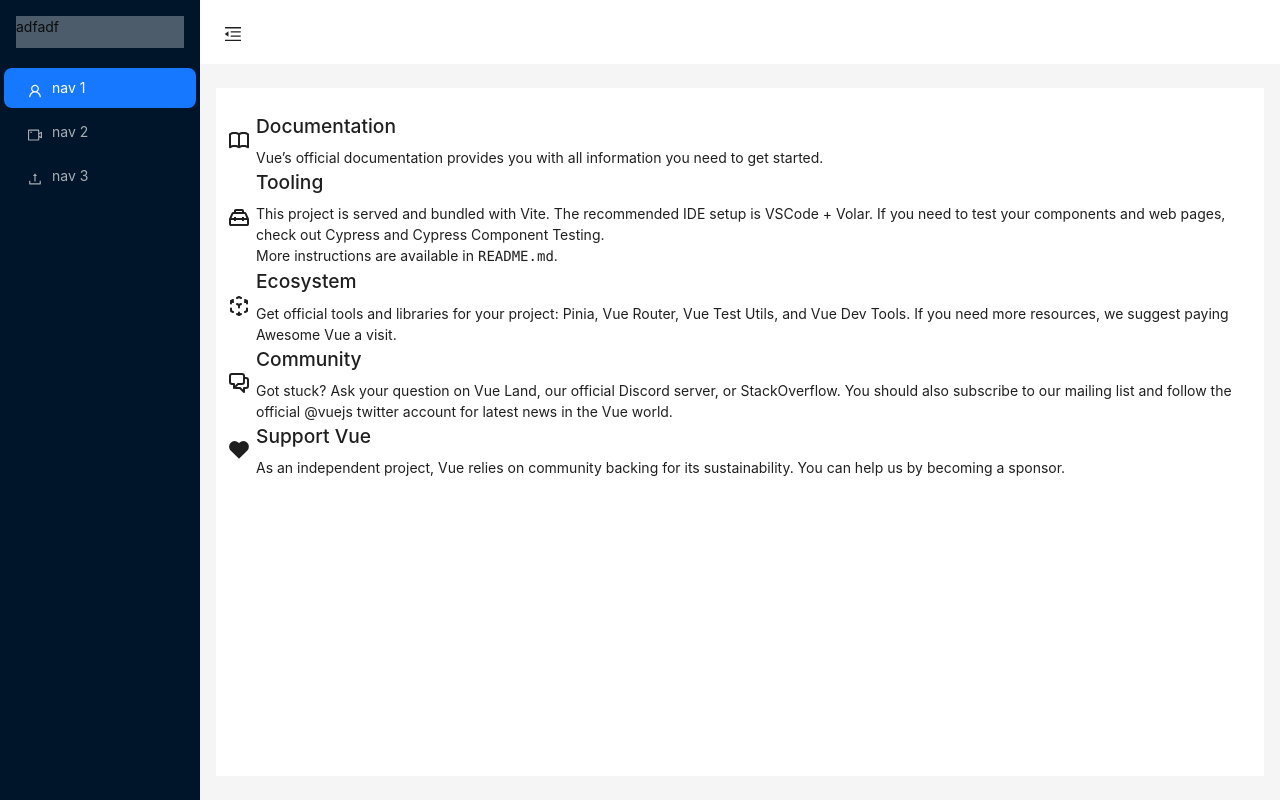
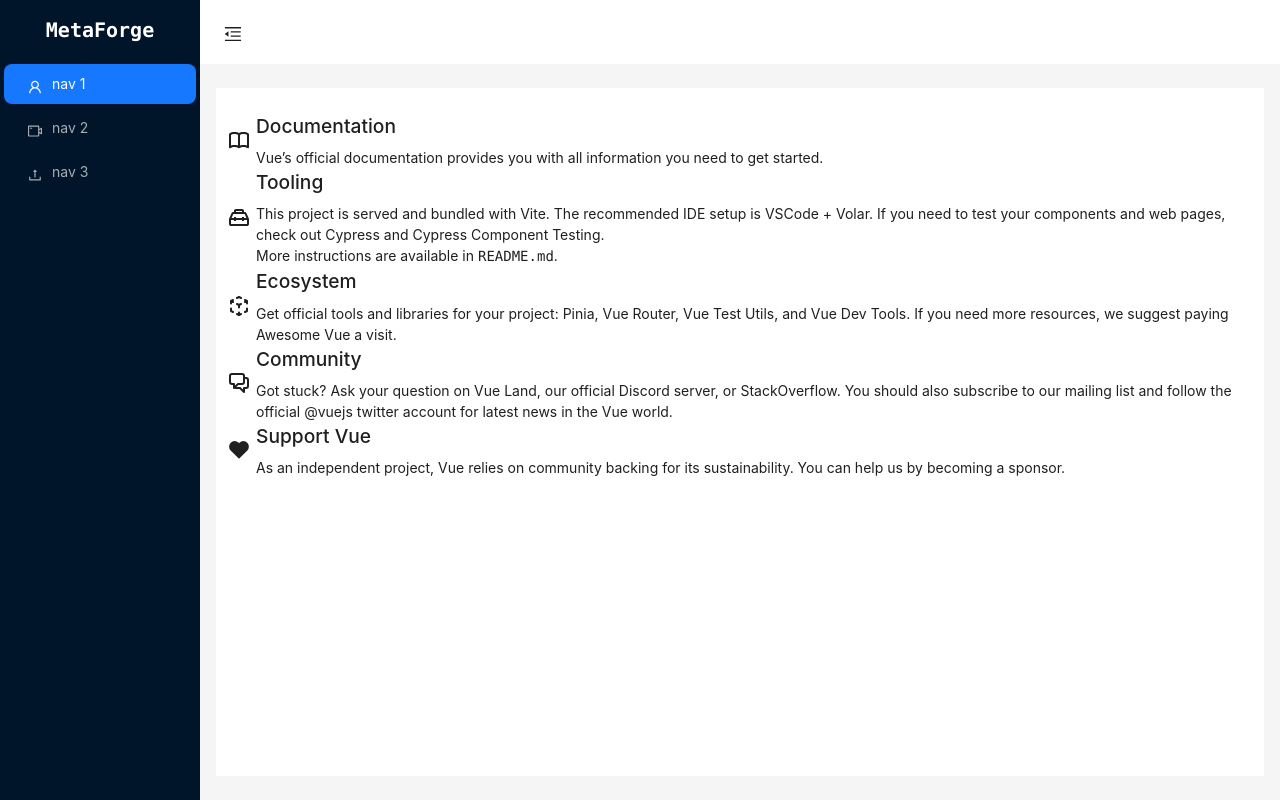
Before and after one commit to usual2970/meta-forge, a Vue app in the folder ui/: page / in a window 1280 px wide. Built offline with nearby package versions, Linux system fonts and the light colour scheme.

Commit message:
initpage

```diff
--- a/ui/src/layouts/Admin.vue
+++ b/ui/src/layouts/Admin.vue
@@ -1,7 +1,7 @@
 <template>
-  <a-layout id="mf-layout">
+  <a-layout id="mf-layout" class="font-mono">
     <a-layout-sider v-model:collapsed="collapsed" :trigger="null" collapsible>
-      <div class="logo">adfadf</div>
+      <div class="p-4 text-center text-white font-extrabold text-xl">MetaForge</div>
       <a-menu v-model:selectedKeys="selectedKeys" theme="dark" mode="inline">
         <a-menu-item key="1">
           <user-outlined />
```
Also changed, not shown: 14 other files (tests, documents, lock files or other folders).
